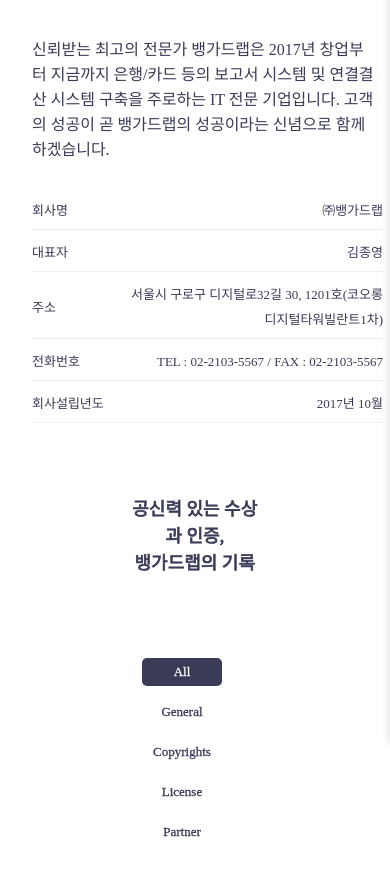
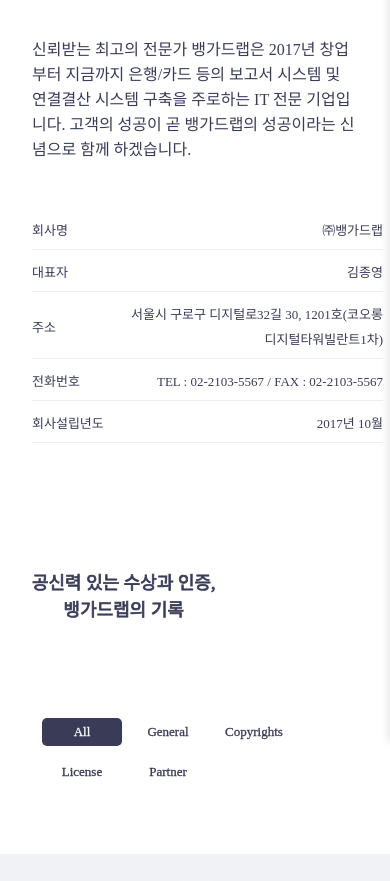
Before and after one commit to fornerdsofficial/vangaurd_homepage, a website built with Parcel: page vanguardlabhomepage/pages/company-overview/company-overview.html in a window 390 px wide. Shown: the part 163-1044 px from the top of the page. Built offline with nearby package versions, Linux system fonts and the light colour scheme; a web font is replaced by a local one.

Commit message:
feat: 3차 수정

```diff
--- a/vanguardlabhomepage/pages/company-ceo/company-ceo.css
+++ b/vanguardlabhomepage/pages/company-ceo/company-ceo.css
@@ -157,6 +157,7 @@
   font-style: normal;
   font-weight: 200;
   line-height: 32px; /* 160% */
+  white-space: nowrap;
 }
 .img-organization-ceo-sign-1-icon {
   width: 217.4px;
@@ -272,6 +273,7 @@
     margin-bottom: 16px;
   }
   .title {
+    height: 100%;
     font-size: 28px;
     text-align: center;
     margin-bottom: 8px;
--- a/vanguardlabhomepage/pages/company-overview/company-overview.css
+++ b/vanguardlabhomepage/pages/company-overview/company-overview.css
@@ -644,10 +644,13 @@
     margin: 0;
     padding: 0;
   }
+  .mendix4 {
+    padding: 20px;
+  }
   .company-info-container {
     width: 90vw;
     margin: 0;
-    padding: 20px 20px 0;
+    padding: 20px;
     justify-content: center;
     margin: 0 auto;
   }
@@ -715,11 +718,16 @@
     flex-wrap: wrap;
     justify-content: flex-start;
     gap: 4px;
+    width: 100%;
+  }
+  .frame-parent1 {
+    width: 80vw;
+    margin: 20px;
   }
   .wrapper{
-    justify-content: center;
     padding: 0%;
     width: 100%;
+    white-space: nowrap;
   }
   .frame-div {
     padding: 0;
```
Also changed, not shown: vanguardlabhomepage/pages/company-history/company-history.css (+4 -3 lines).
